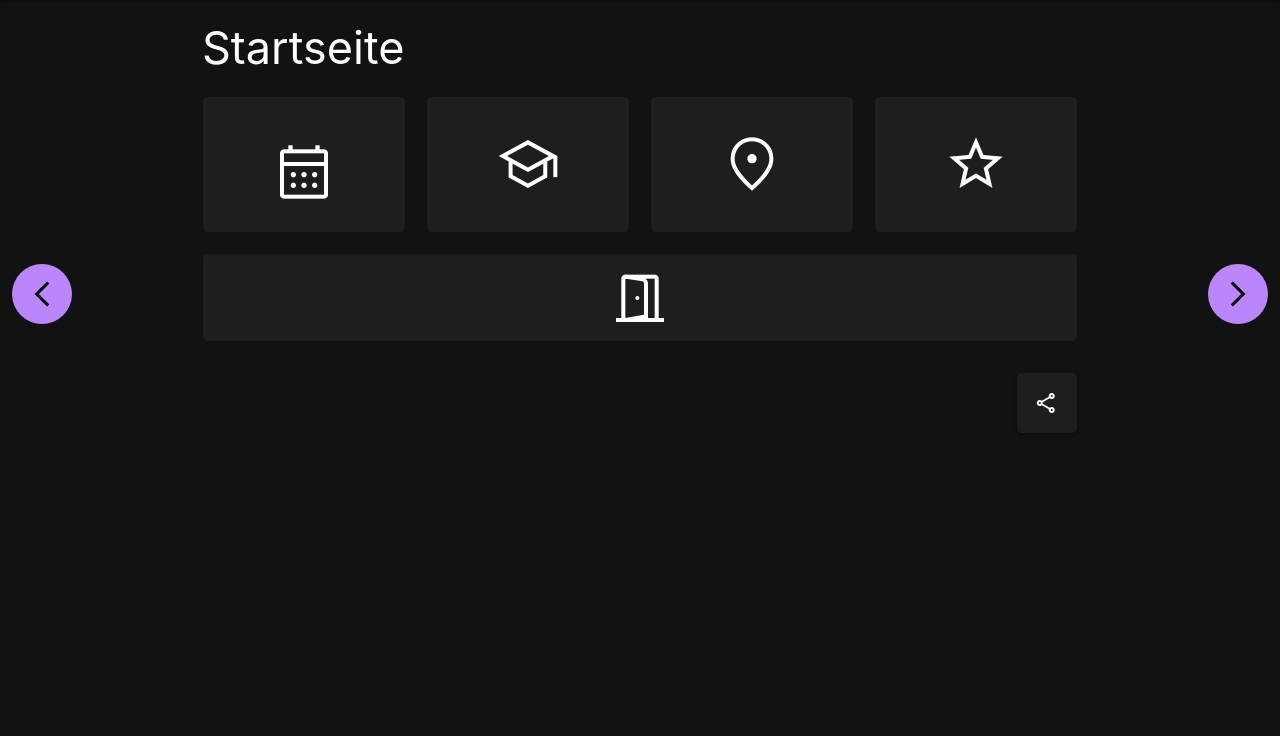
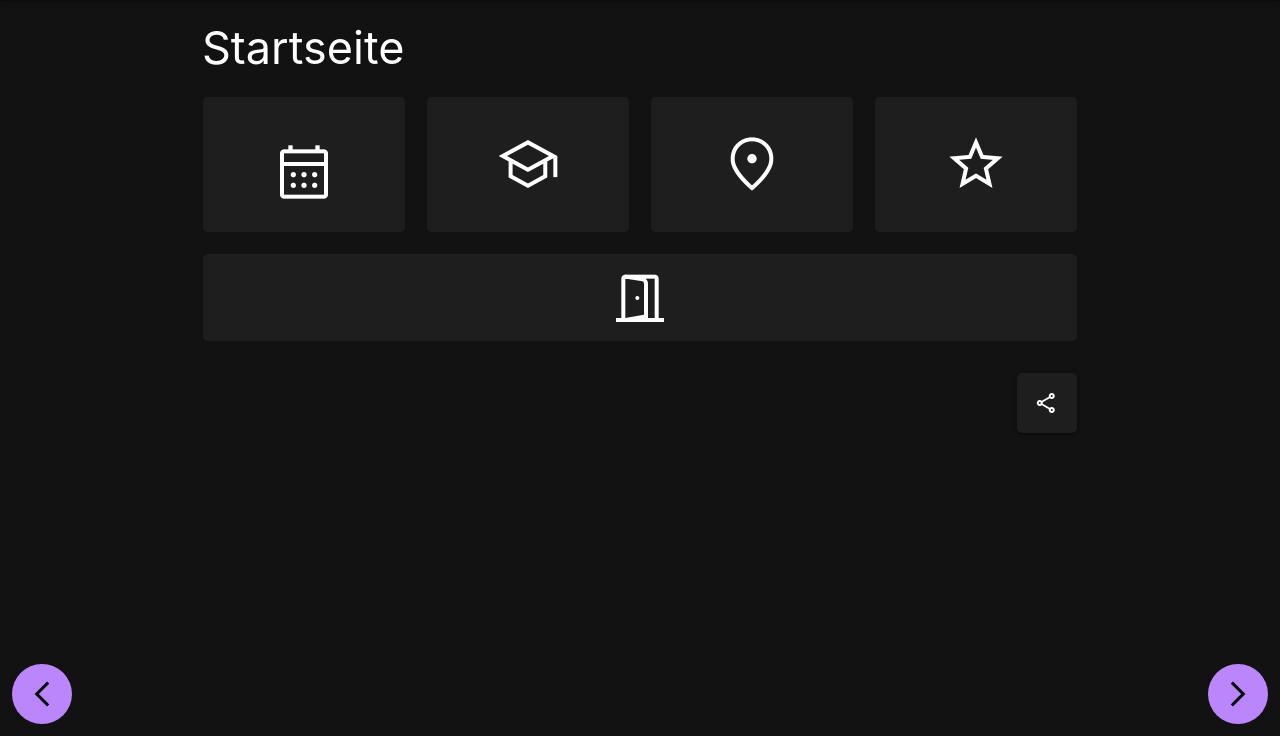
Before and after one commit to ArtrenH/VPlan_Website, a Flask app: template templates/index.html in a window 1280 px wide. Shown: the part 64-800 px from the top of the page. Run offline with Flask 2, Linux system fonts and the light colour scheme; the template is opened without the code that fills it, so the values that code supplies are empty.

Commit message:
minor design changes

```diff
--- a/static/css/base.css
+++ b/static/css/base.css
@@ -344,7 +344,7 @@ div.changed {
 
 .floating-arrow  {
     position: fixed;
-    bottom: 50%;
+    bottom: 0;
     width: 60px;
     aspect-ratio: 1;
     border: none;
--- a/static/js/index.js
+++ b/static/js/index.js
@@ -59,6 +59,7 @@ function get_plan_url(url) {
                     get_plan_url($(event.currentTarget).prop("href"));
                 }
             });*/
+            M.Toast.dismissAll();
             M.toast({text: 'Plan geladen!', displayLength: 1000, classes:"success-toast"});
         },
         error: function(request, status, error) {
```
